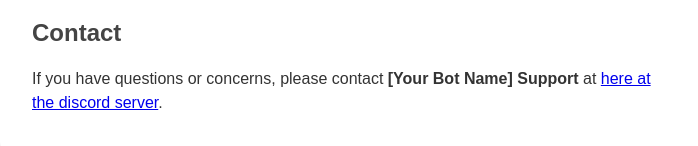
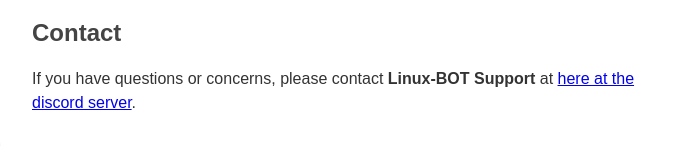
Before and after one commit to n0b0dy-arch-btw/Linux-BOT, a plain HTML site: page index.html in a window 1280 px wide. Shown: the part 1640-1786 px from the top of the page, without its empty margins (290-988 px from the left). Drawn offline with Linux system fonts and the light colour scheme.

Commit message:
Update index.html

```diff
--- a/index.html
+++ b/index.html
@@ -117,7 +117,7 @@
 
   <section>
     <h2>Contact</h2>
-    <p>If you have questions or concerns, please contact <strong>[Your Bot Name] Support</strong> at <a href="https://discord.gg/sAmsh3Ge3W">here at the discord server</a>.</p>
+    <p>If you have questions or concerns, please contact <strong>Linux-BOT Support</strong> at <a href="https://discord.gg/sAmsh3Ge3W">here at the discord server</a>.</p>
   </section>
 </body>
 </html>
```
